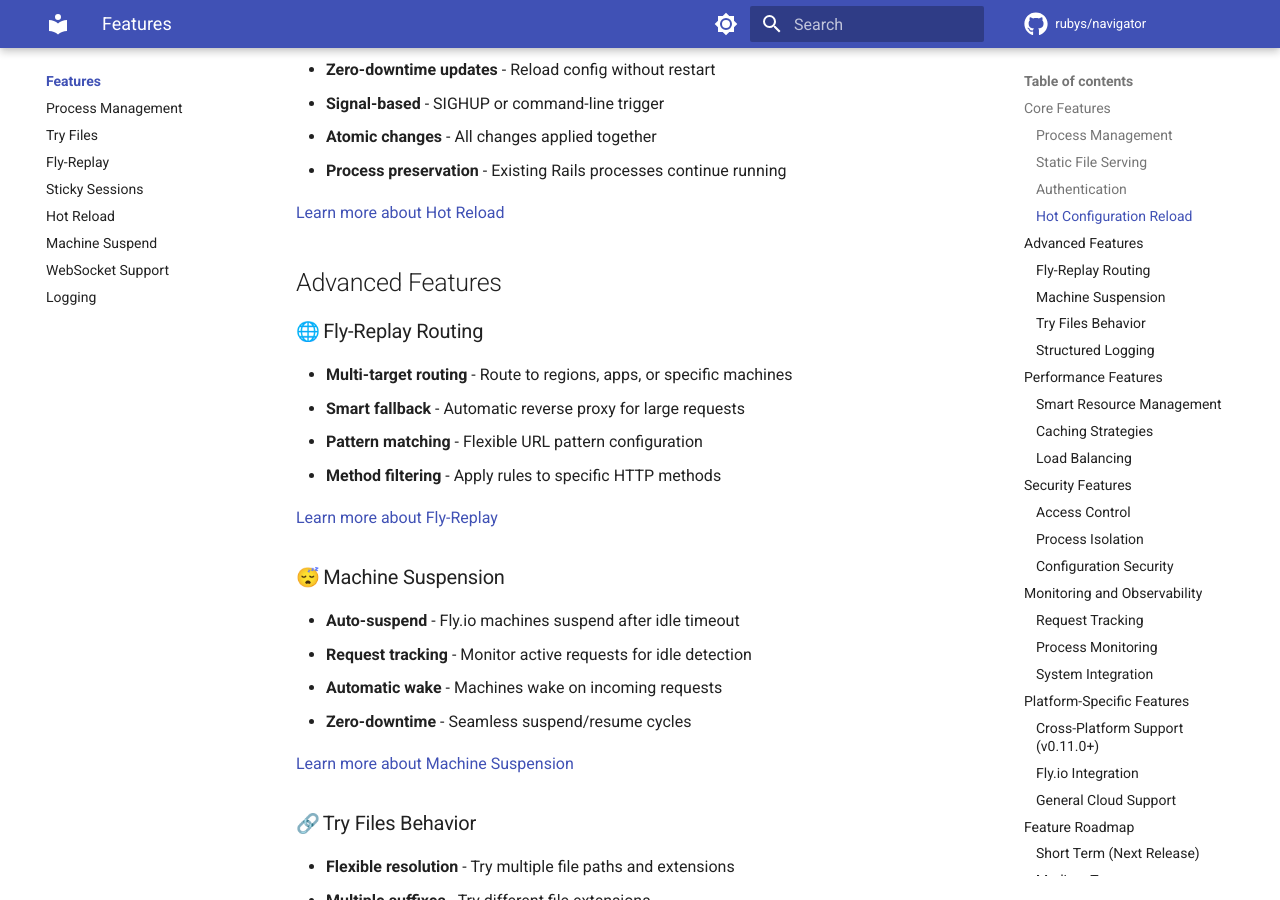
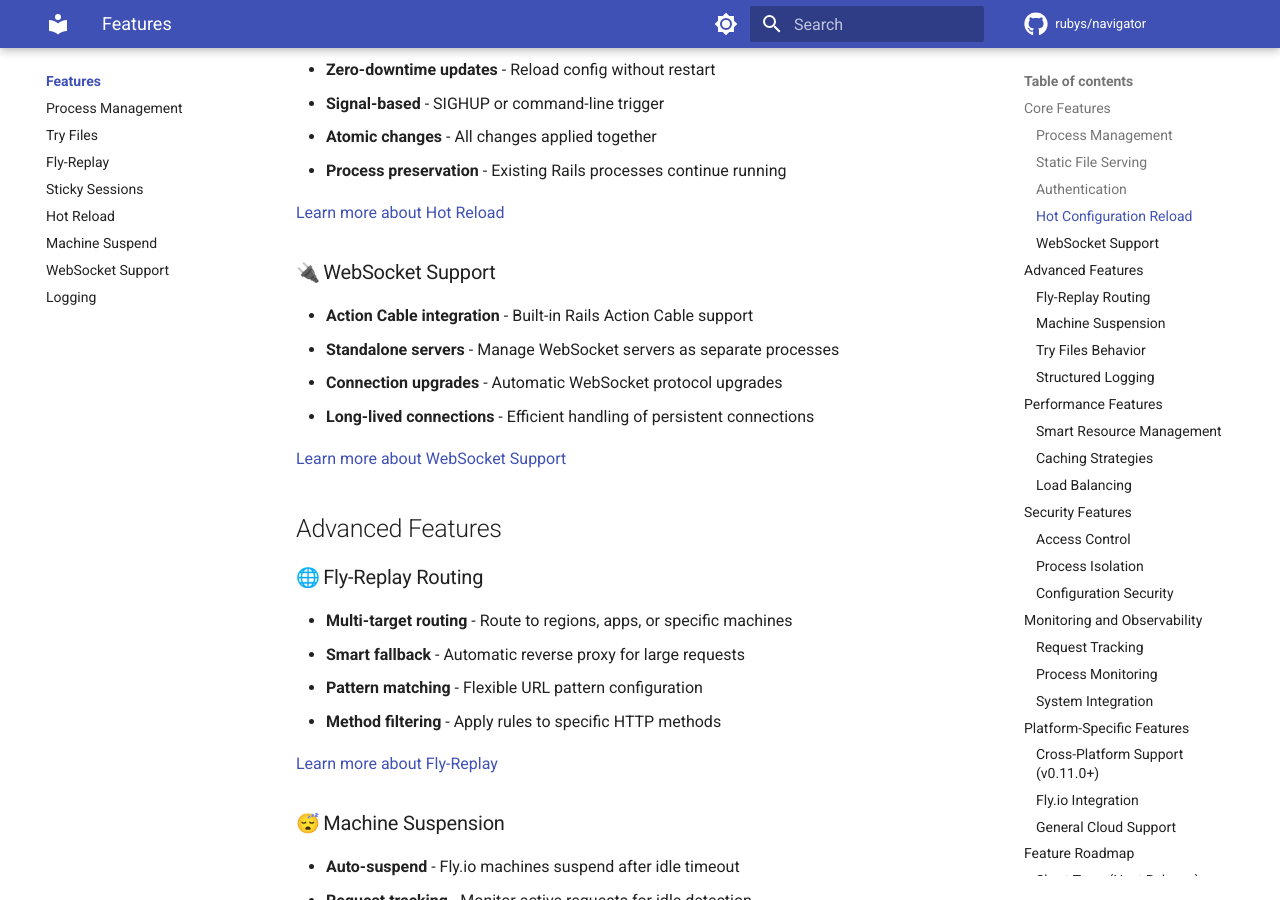
Before and after one commit to rubys/navigator, an MkDocs documentation site: the page built from docs/features/index.md, in a window 1280 px wide and 900 px high, scrolled down 1348 px. Built offline with MkDocs 1.6.1 and Material for MkDocs 9.7.7, drawn with Linux system fonts in a browser that asks for light colours; emoji names are drawn with the system emoji font; comment, search, counter and statistics services are not loaded.

Commit message:
Reconcile feature lists between README and docs [ci skip]
Aligned the feature lists in README.md and docs/features/index.md to ensure
consistency across documentation.

## Changes to README.md:
- Reordered list to match docs structure (Process Management first)
- Added 'Hot reload' - Update configuration without restart
- Added 'Structured logging' - Built-in Vector integration
- Expanded descriptions to match docs tone
- Now 9 features total (was 7)

## Changes to docs/features/index.md:
- Added 'WebSocket Support' section in Core Features
- Covers Action Cable, standalone servers, connection upgrades

## Result:
Both lists now cover the same features in consistent order:
1. Process management
2. Multi-tenant hosting
3. Static file serving
4. Authentication
5. Hot reload
6. WebSocket support
7. Regional routing (Fly-Replay)
8. Machine suspension
9. Structured logging

🤖 Generated with [Claude Code](https://claude.com/claude-code)

Co-Authored-By: Claude <noreply@anthropic.com>

```diff
--- a/docs/features/index.md
+++ b/docs/features/index.md
@@ -43,6 +43,14 @@ Navigator provides a comprehensive set of features designed specifically for Rai
 - **Process preservation** - Existing Rails processes continue running
 
 [Learn more about Hot Reload](hot-reload.md)
+
+### :electric_plug: WebSocket Support
+- **Action Cable integration** - Built-in Rails Action Cable support
+- **Standalone servers** - Manage WebSocket servers as separate processes
+- **Connection upgrades** - Automatic WebSocket protocol upgrades
+- **Long-lived connections** - Efficient handling of persistent connections
+
+[Learn more about WebSocket Support](websocket-support.md)
 
 ## Advanced Features
 
```
Also changed, not shown: README.md (+12 -10 lines).
